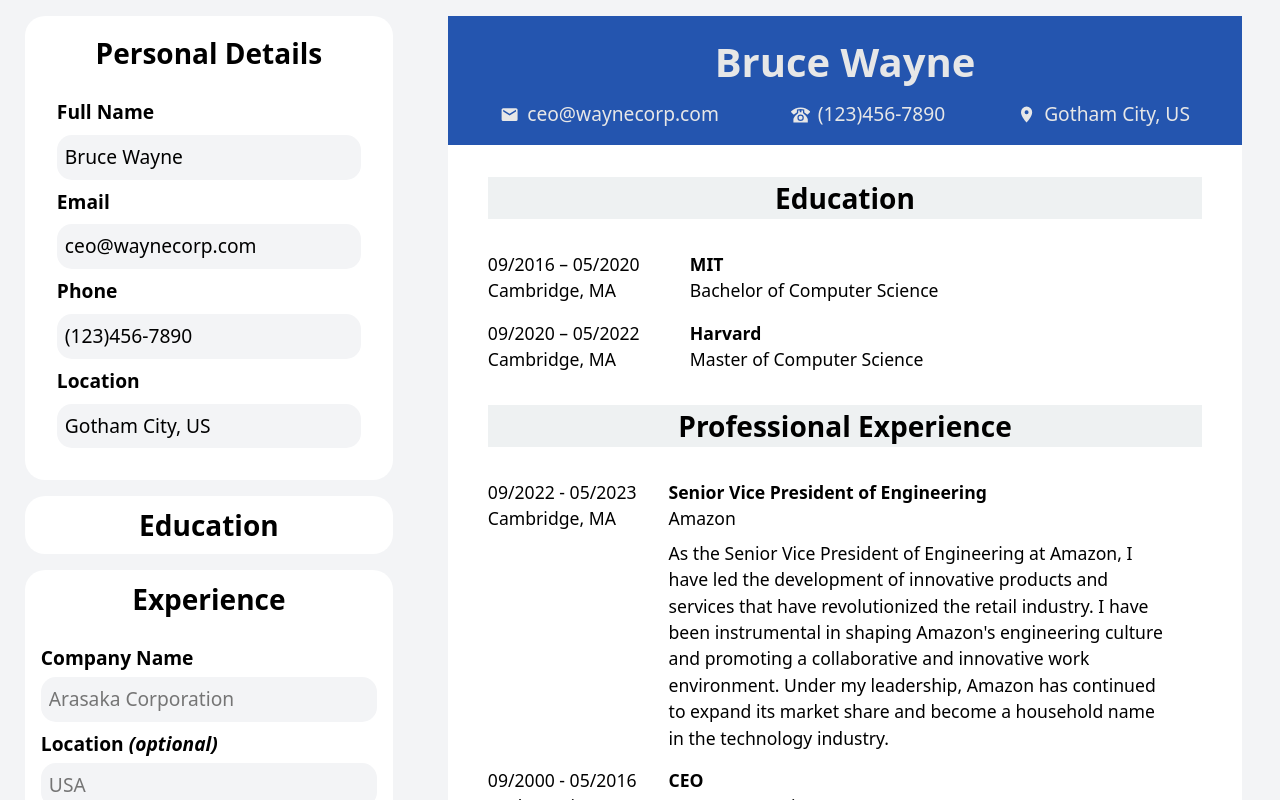
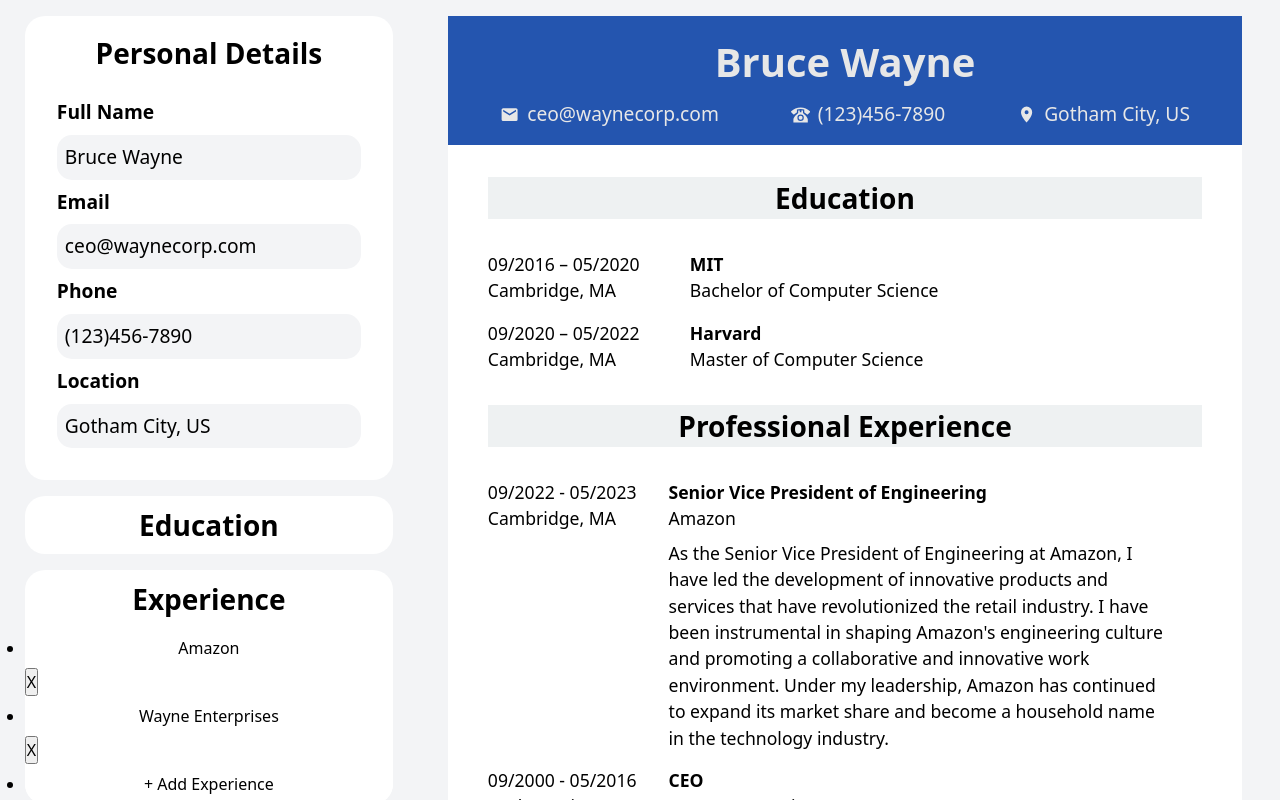
Before and after one commit to incandesc3nce/CV-Application, a React (Vite) app: page / in a window 1280 px wide. Both pictures are taken after a click on the button "Experience". Shown: the top 800 px of the page. Built offline with nearby package versions, Linux system fonts and the light colour scheme.

Commit message:
feat: implement work experience edit and delete

```diff
--- a/src/components/DropdownMenu/ExperienceDropdown.jsx
+++ b/src/components/DropdownMenu/ExperienceDropdown.jsx
@@ -1,17 +1,33 @@
 import { ExperienceForm } from "../ExperienceForm/ExperienceForm";
-import '../styles/dropdownMenu.css';
+import { ExperienceOptions } from "./ExperienceOptions";
+import "../styles/dropdownMenu.css";
 
-export function ExperienceDropdown() {
-  const toggleForm = () => {
-    document.querySelector(".experience-form").classList.toggle("hidden");
-    document.querySelector('.exp_btn').classList.toggle('plain-corners');
-  }
+export function ExperienceDropdown({ experience, setExperience }) {
+  const toggleOptions = () => {
+    const options = document.querySelector(".options-exp");
+    const form = document.querySelector(".experience-form");
+    options.classList.toggle("hidden");
+    form.classList.add("hidden");
+    document.querySelector(".exp_btn").classList.toggle("plain-corners");
+
+    if (
+      !options.classList.contains("hidden") ||
+      !form.classList.contains("hidden")
+    ) {
+      document.querySelector(".exp_btn").classList.add("plain-corners");
+    }
+  };
 
   return (
     <section className="dropdown-menu">
-      <button className="exp_btn" onClick={toggleForm}><h2>Experience</h2></button>
+      <button className="exp_btn" onClick={toggleOptions}>
+        <h2>Experience</h2>
+      </button>
       <div className="dropdown-form">
-        <ExperienceForm />
+        <ExperienceOptions
+          experiences={experience}
+          setExperiences={setExperience}
+        />
       </div>
     </section>
   );
--- /dev/null
+++ b/src/components/DropdownMenu/ExperienceOptions.jsx
@@ -0,0 +1,88 @@
+import { useState } from "react";
+import { ExperienceForm } from "../ExperienceForm/ExperienceForm";
+
+export function AddExperience({
+  experiences,
+  setExperiences,
+  selected,
+  setSelected,
+}) {
+  return (
+    <li>
+      <button
+        onClick={() => {
+          const newExperience = {
+            company: "",
+            position: "",
+            startDate: "",
+            endDate: "",
+            location: "",
+            description: "",
+          };
+
+          setExperiences([...experiences, newExperience]);
+          document.querySelector(".experience-form").classList.remove("hidden");
+          document.querySelector(".options-exp").classList.add("hidden");
+          setSelected(newExperience);
+        }}>
+        + Add Experience
+      </button>
+    </li>
+  );
+}
+
+export function ExperienceOptions({ experiences = [], setExperiences }) {
+  const [selectedExperience, setSelectedExperience] = useState(experiences[0]);
+  const handleSelect = (e) => {
+    setSelectedExperience(
+      experiences.find((experience) => experience.company === e.target.textContent)
+    );
+    document.querySelector(".options-exp").classList.add("hidden");
+    document.querySelector(".experience-form").classList.remove("hidden");
+  };
+
+  function DeleteExperience({ experience }) {
+    const handleDelete = () => {
+      setSelectedExperience(null);
+      setExperiences(
+        experiences.filter((listExperience) => listExperience !== experience)
+      );
+      document.querySelector(".experience-form").classList.add("hidden");
+      document.querySelector(".options-exp").classList.remove("hidden");
+    };
+
+    return (
+      <>
+        <button className="delete-exp" onClick={handleDelete}>X</button>
+      </>
+    );
+  }
+
+  return (
+    <>
+      <ul className="options-exp hidden">
+        {experiences.map((experience, index) => (
+          <li key={index}>
+            <button className="select-exp" onClick={handleSelect}>
+              {experience.company}</button>
+            <DeleteExperience experience={experience} />
+          </li>
+        ))}
+
+        <AddExperience
+          experience={experiences}
+          setExperience={setExperiences}
+          selected={selectedExperience}
+          setSelected={setSelectedExperience}
+        />
+      </ul>
+
+      <ExperienceForm
+        experience={experiences}
+        setExperience={setExperiences}
+        selected={selectedExperience}
+        setSelected={setSelectedExperience}
+      />
+    </>
+  )
+}
--- a/src/components/ExperienceForm/ExperienceForm.jsx
+++ b/src/components/ExperienceForm/ExperienceForm.jsx
@@ -1,6 +1,25 @@
 import "../styles/form.css";
 
-export function ExperienceForm() {
+export function ExperienceForm({
+  experience,
+  setExperience,
+  selected,
+  setSelected,
+}) {
+  const handleSubmit = (e) => {
+    e.preventDefault();
+    document.querySelector(".experience-form").classList.add("hidden");
+    document.querySelector(".exp_btn").classList.remove("plain-corners");
+  };
+
+  const handleChange = (e) => {
+    const updatedExperience = { ...selected, [e.target.name]: e.target.value };
+    const updatedExperiences = [...experience];
+    updatedExperiences[experience.indexOf(selected)] = updatedExperience;
+    setExperience(updatedExperiences);
+    setSelected(updatedExperience);
+  };
+
   return (
     <form className="experience-form hidden">
       <div className="input-field">
@@ -9,16 +28,22 @@ export function ExperienceForm() {
           type="text"
           name="company"
           id="company"
+          value={selected ? selected.company : ""}
+          onChange={handleChange}
           placeholder="Arasaka Corporation"
           required
         />
       </div>
       <div className="input-field">
-        <label htmlFor="exp_location">Location <i>(optional)</i></label>
+        <label htmlFor="exp_location">
+          Location <i>(optional)</i>
+        </label>
         <input
           type="text"
           name="location"
           id="exp_location"
+          value={selected ? selected.location : ""}
+          onChange={handleChange}
           placeholder="USA"
         />
       </div>
@@ -28,6 +53,8 @@ export function ExperienceForm() {
           type="text"
           name="position"
           id="position"
+          value={selected ? selected.position : ""}
+          onChange={handleChange}
           placeholder="Software Engineer"
           required
         />
@@ -39,6 +66,8 @@ export function ExperienceForm() {
             type="text"
             name="startDate"
             id="startDate"
+            value={selected ? selected.startDate : ""}
+            onChange={handleChange}
             placeholder="mm/yyyy"
             required
           />
@@ -49,6 +78,8 @@ export function ExperienceForm() {
             type="text"
             name="endDate"
             id="endDate"
+            value={selected ? selected.endDate : ""}
+            onChange={handleChange}
             placeholder="mm/yyyy"
             required
           />
@@ -58,9 +89,16 @@ export function ExperienceForm() {
         <label htmlFor="description">
           Description <i>(optional)</i>
         </label>
-        <textarea name="description" id="description" />
+        <textarea
+          name="description"
+          id="description"
+          value={selected ? selected.description : ""}
+          onChange={handleChange}
+        />
       </div>
-      <button type="submit">Add</button>
+      <button type="submit" onClick={handleSubmit}>
+        Add
+      </button>
     </form>
   );
 }
```
